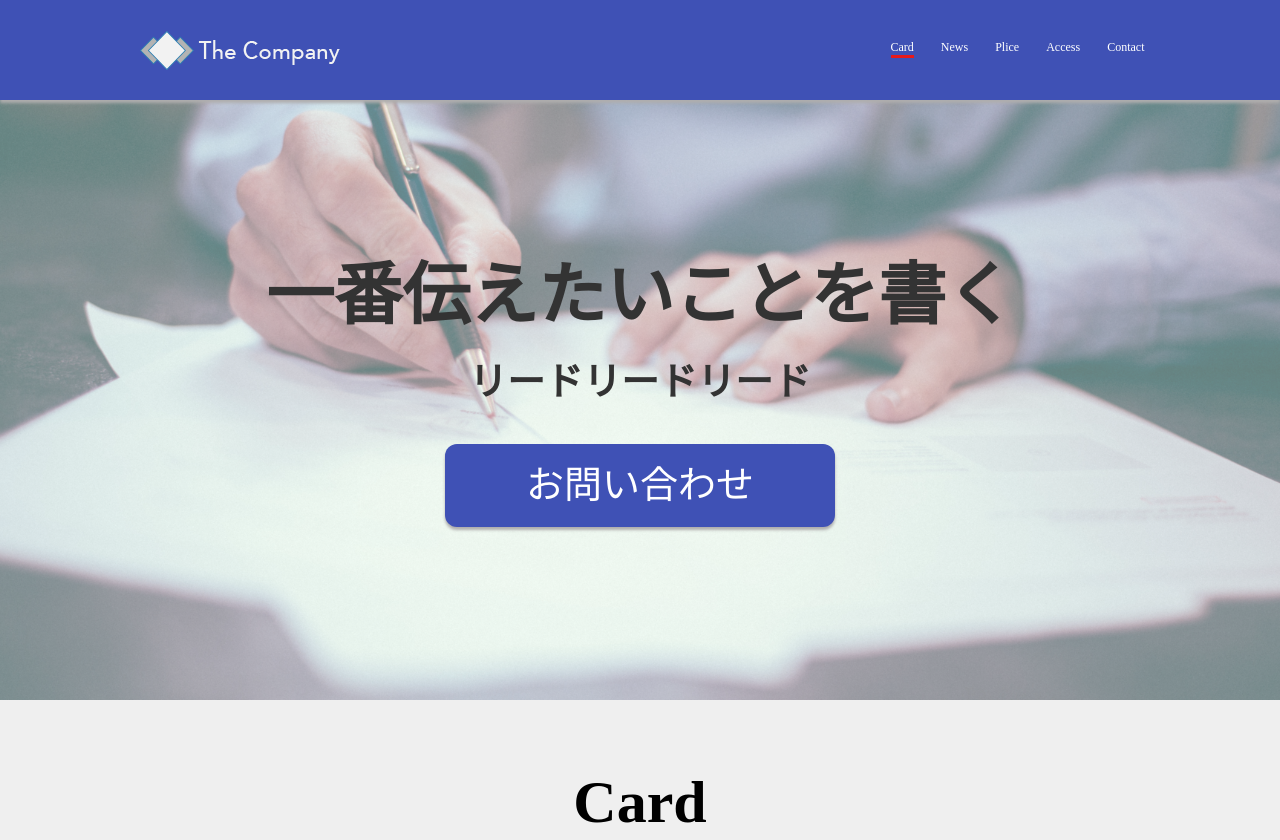
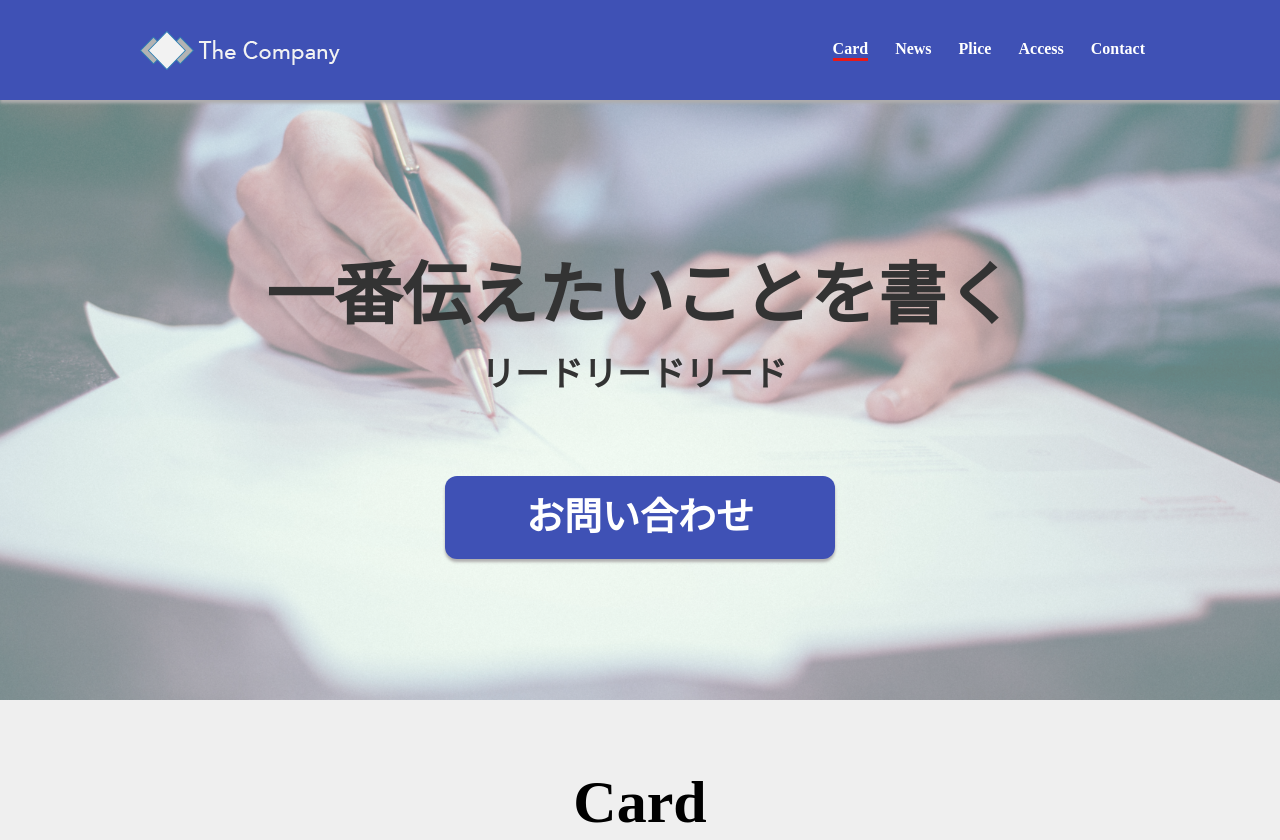
Before and after one commit to iamyakitorikun/iamyakitorikun.github.io, a plain HTML site: page index.html in a window 1280 px wide. Shown: the top 840 px of the page. Drawn offline with Linux system fonts and the light colour scheme.

Commit message:
Update styles.css

```diff
--- a/styles.css
+++ b/styles.css
@@ -31,8 +31,9 @@ header .header-top ul.info {
   list-style: none;
   display: flex;
   float: right;
-  margin: 40px 135.5px 35.5PX 0;
-  font-size:12px;
+  margin: 40px 135px 35PX 0;
+  font-size:16px;
+  font-weight:bold;
   color: #FFFFFF;
 }
 
@@ -51,14 +52,17 @@ header .text {
 
 header .text h1 {
   font-size: 68px;
+  font-weight:bold;
   padding: 240px 0  0  0;
   margin-top: 0;
   margin-bottom: 0;
 }
 
 header .text h3 {
-  font-size: 38px;
-  margin-top: 12px;
+    font-size: 34px;
+    font-weight:bold;
+    margin-top: 8px;
+    margin-right: 12px;
 }
 
 header .text .info-btn {
@@ -67,9 +71,10 @@ header .text .info-btn {
   background: #3F51B5;
   color: #FFFFFF;
   font-size: 38px;
+  font-weight:bold;
   border-radius: 12px;
   display: block;
-  margin: 0 auto;
+  margin: 80px auto 0;
   line-height: 83px;
   box-shadow: 0px 3px 3px #afaeae;
 }
```
